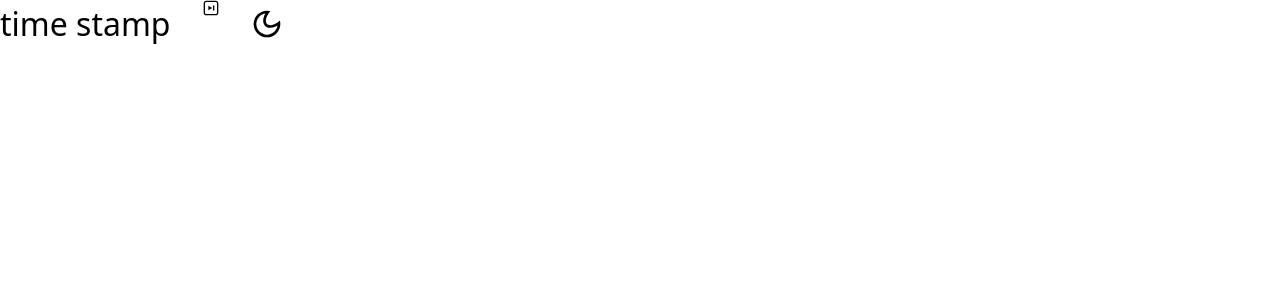
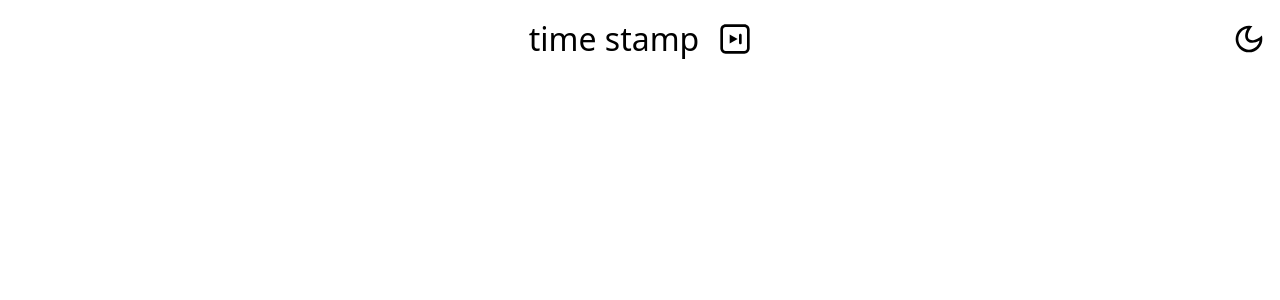
Before and after one commit to forgeTTimeTEAM/timestamp, a Next.js app: page / in a window 1280 px wide. Shown: the top 300 px of the page. Built offline with nearby package versions, Linux system fonts and the light colour scheme.

Commit message:
style: change style configuration

```diff
--- a/src/components/Header/index.tsx
+++ b/components/Header/index.tsx
@@ -1,7 +1,7 @@
 import { useState } from "react";
 
+import { BiSun } from "react-icons/bi";
 import { CgMoon, CgPlayTrackNextR } from "react-icons/cg";
-import { BiSun } from "react-icons/bi";
 
 import { HeaderContainer } from "./styles";
 
@@ -20,10 +20,15 @@ function Header() {
 
   return (
     <HeaderContainer>
-      <h1>time stamp</h1>
-      <CgPlayTrackNextR />
-
-      <button onClick={() => themeDark()}>{themeIcon}</button>
+      <div className="container">
+        <div className="elements">
+          <div className="logo">
+            <h1>time stamp</h1>
+            <CgPlayTrackNextR />
+          </div>
+          <button onClick={() => themeDark()}>{themeIcon}</button>
+        </div>
+      </div>
     </HeaderContainer>
   );
 }
--- /dev/null
+++ b/components/Header/styles.ts
@@ -0,0 +1,47 @@
+import styled from "styled-components";
+
+const HeaderContainer = styled.header`
+  margin: 0 auto;
+  display: flex;
+  justify-content: center;
+  gap: 2rem;
+
+  .container {
+    padding: 15px;
+
+    .elements {
+      display: flex;
+      justify-content: center;
+      gap: 16px;
+
+      position: relative;
+    }
+  }
+
+  .logo {
+    display: flex;
+    align-items: center;
+    gap: 20px;
+
+    h1 {
+      font-size: 2rem;
+      flex: 1;
+    }
+
+    svg {
+      width: 2rem;
+      height: 2rem;
+    }
+  }
+
+  button {
+    @media (min-width: 400px) {
+      position: absolute;
+      right: 0;
+      top: 50%;
+      transform: translateY(-50%);
+    }
+  }
+`;
+
+export { HeaderContainer };
--- a/pages/index.tsx
+++ b/pages/index.tsx
@@ -1,7 +1,7 @@
 import type { NextPage } from "next";
 
 import Head from "next/head";
-import Header from "../src/components/Header";
+import Header from "../components/Header";
 
 const Home: NextPage = () => {
   return (
--- a/src/components/Header/styles.ts
+++ /dev/null
@@ -1,12 +0,0 @@
-import styled from "styled-components";
-
-const HeaderContainer = styled.header`
-  display: flex;
-  gap: 2rem;
-  will-change: 10;
-  h1 {
-    font-size: 2rem;
-  }
-`;
-
-export { HeaderContainer };
```
Also changed, not shown: styles/theme/interface.ts (renamed from src/theme/interface.ts), styles/theme/theme.ts (renamed from src/theme/theme.ts).
